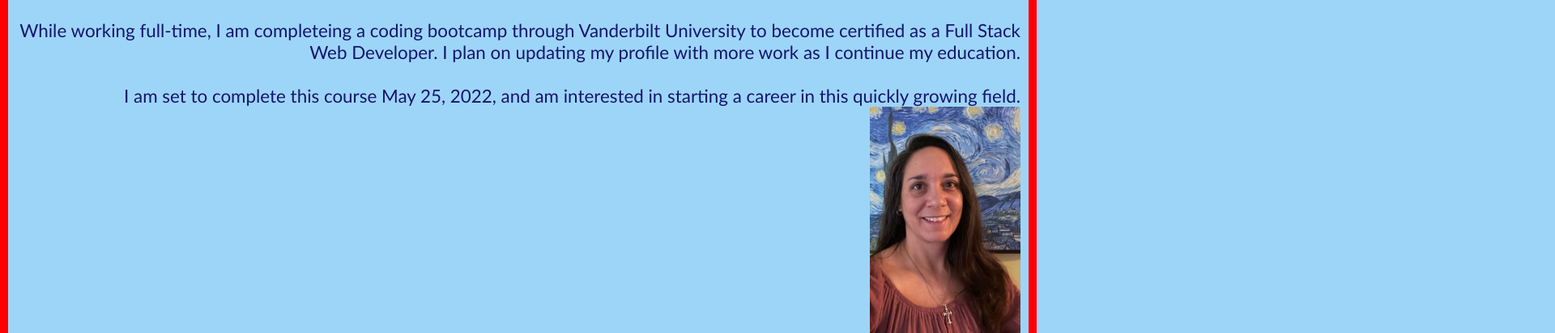
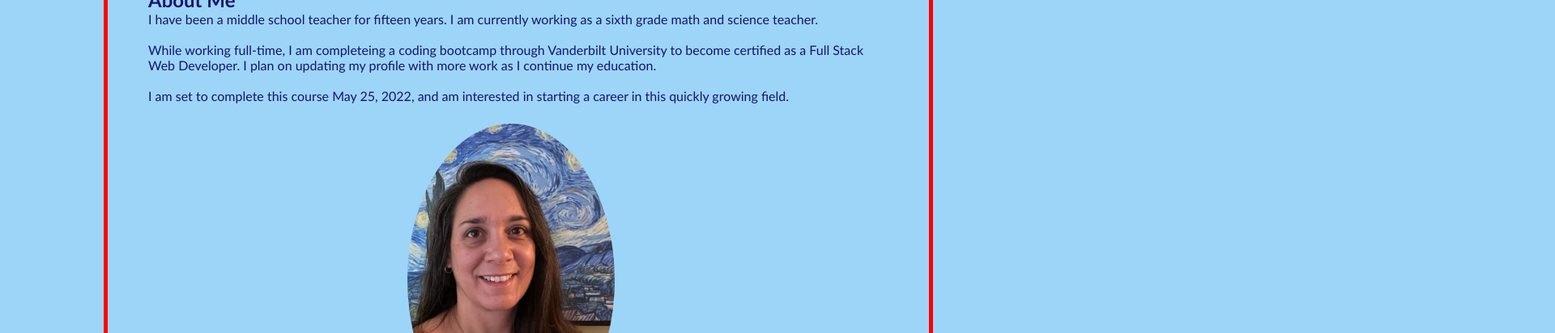
Before and after one commit to JulesMcP/JMcPortfolio-swag, a plain HTML site: page index.html in a window 1280 px wide. Shown: the part 210-622 px from the top of the page at 81% size, 1920 px wide, since content can reach past the window. Drawn offline with Linux system fonts and the light colour scheme.

Commit message:
edited about me and subtitle sections in css

```diff
--- a/assets/css/style.css
+++ b/assets/css/style.css
@@ -9,13 +9,11 @@
     box-sizing: border-box;
   }
 
+  /* BODY */
 body {
     color: var(--secondary-color);
     font-family: Trebuchet MS, Arial, sans-serif;
     background-color: var(--primary-color);
-    border: solid red 10px;
-    justify-content: space-around;
-    flex-wrap: wrap;
   }
 
   /* HEADER / NAV BAR STYLES START */
@@ -48,7 +46,6 @@ header a {
 
 header nav {
   margin: 7px 0;
-  border: solid red 5px;
 }
 
 header nav ul {
@@ -61,7 +58,7 @@ header nav ul {
 
 header nav ul li a {
   padding: 10px 15px;
-  font-weight: lighter;
+  font-weight: bold;
   font-size: 1.75vw;
 }
 
@@ -72,25 +69,46 @@ header nav ul li a:hover {
 }
 /* HEADER / NAVBAR STYLES END */
 
-/* SECTION STYLES */
+/* SUBTITLE */
 .subtitle {
+  display:flex;
+  flex-direction: column;
   font-size: 1.75vw;
   font-weight: lighter;
-  text-align: right;
-  text-shadow: beige;
+  text-align: center;
   padding: 10px 10px 10px 10px;
 }
 
-.intro img {
-  max-width: 15%;
+/* ABOUT ME */
+.intro {
+  display: flex;
+  flex-direction: column;
+  padding: 50px;
+  margin: 0 10%;
+  border: red solid 5px
 }
 
-.big-showcase-item a img {
+.intro div {
+  align-items: center;
+  flex: 1;
+}
+
+.intro img {
+  width: 20vw;
+  height: auto;
+  margin: 25px 35%;
+  align-items: center;
+  border-radius: 50%;
+}
+
+/* MY WORK */
+.showcase {}
+.run-buddy2 a img {
   max-width: 400px;
   max-height: 350px;
 }
 
-.cont-showcase-items {
+.smaller {
   display: flex;
   flex-direction: row;
   justify-content: center;
@@ -98,13 +116,11 @@ header nav ul li a:hover {
   flex-grow: 1;
 }
 
-.cont-showcase-items a {
+.smaller a {
   display: flex;
-  border: solid red 5px;
 }
 
-.cont-showcase-items a img {
+.smaller a img {
   max-width: 400px;
   max-height: 350px;
-  border: solid red 5px;
 }
```
Also changed, not shown: index.html (+1 -0 lines).
